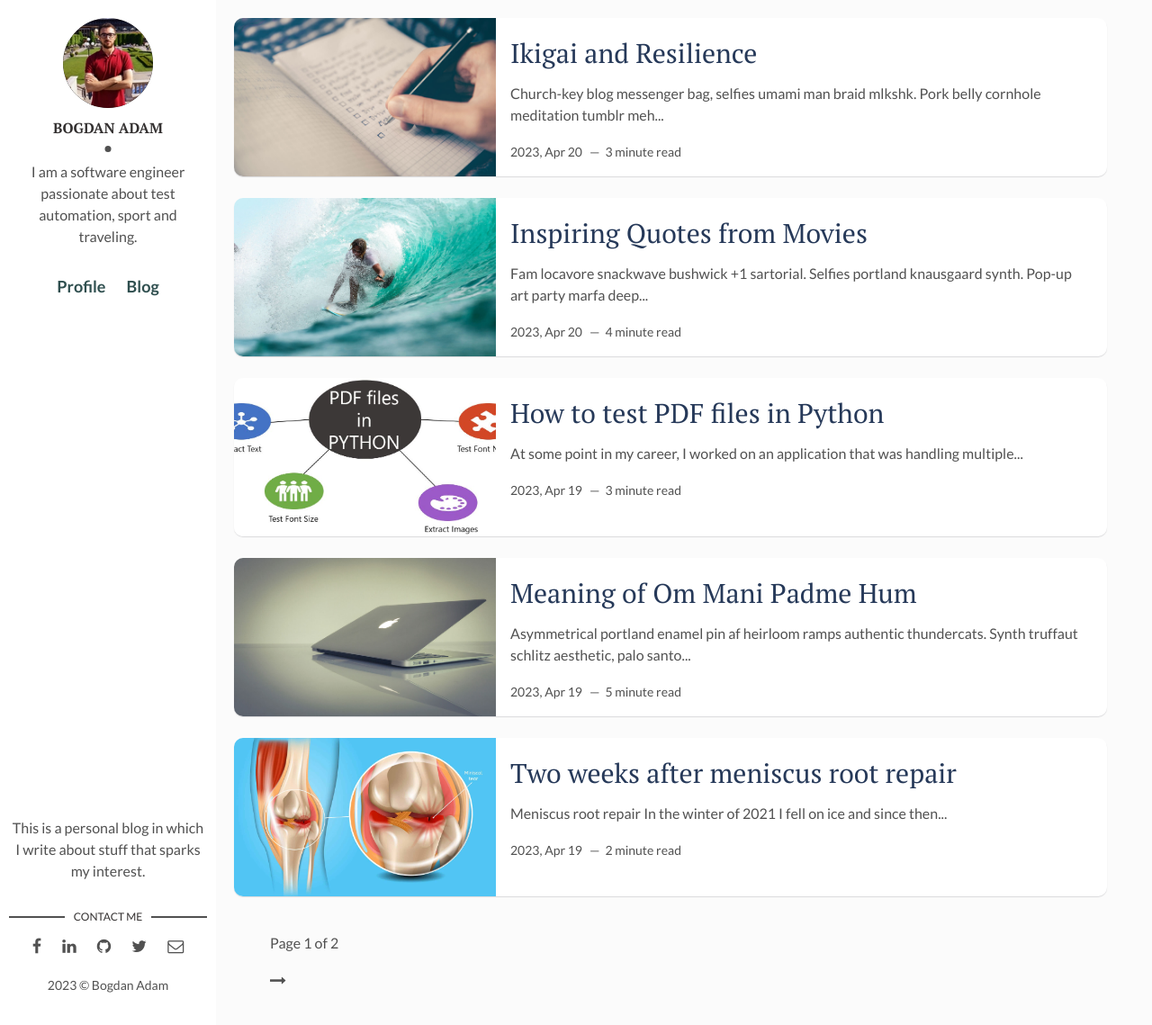
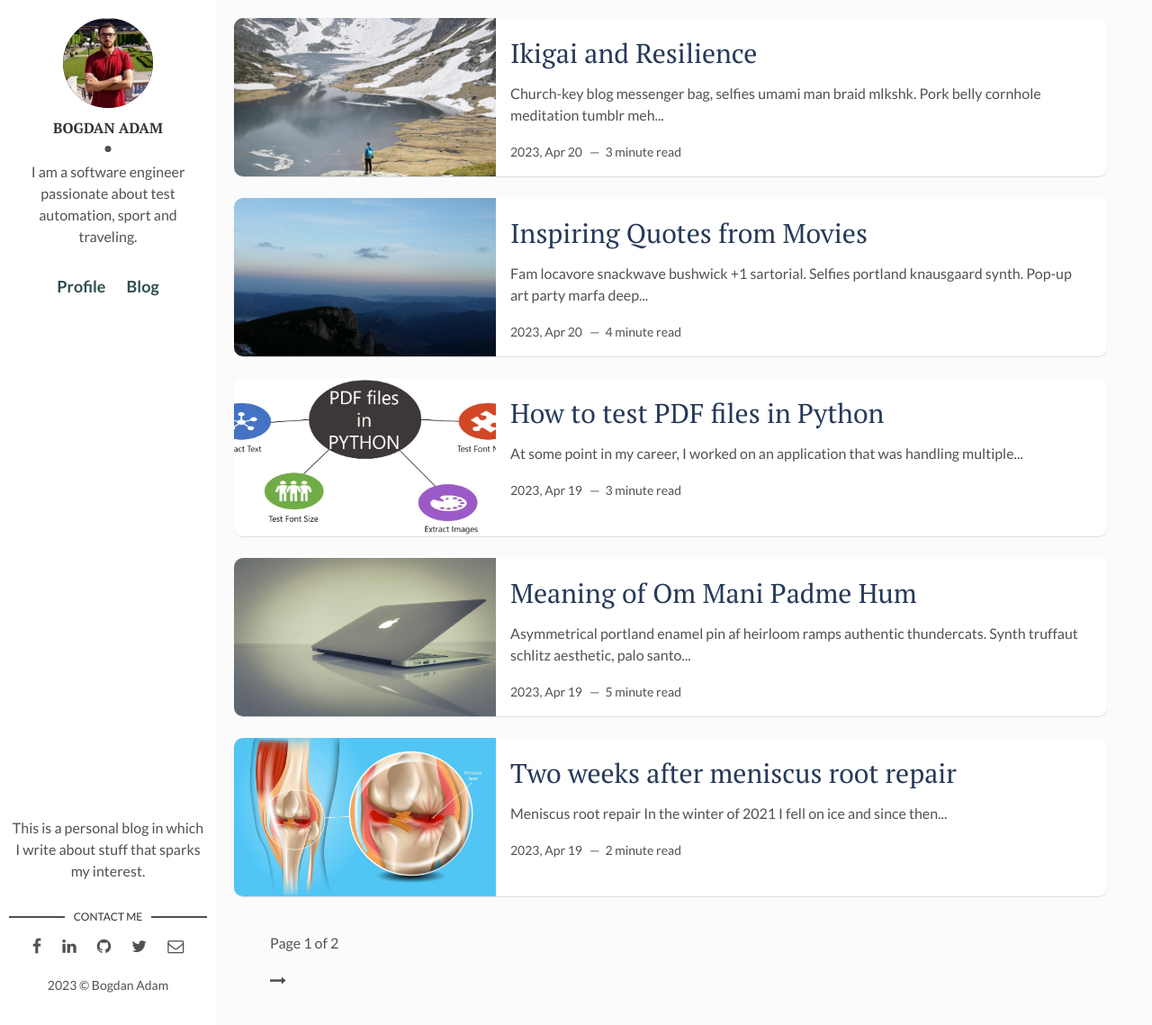
Before and after one commit to bogdan-adam/bogdan-adam.github.io, a Jekyll site: the page built from index.html, in a window 1280 px wide and 1139 px high. Shown: the whole window at 90% size. Built offline with Jekyll 4.4.1, drawn with Linux system fonts in a browser that asks for light colours; the list of posts is cut into pages by our own code.

Commit message:
added images for next posts

```diff
--- a/_posts/2023-04-20-inspiring-quotes-movies.markdown
+++ b/_posts/2023-04-20-inspiring-quotes-movies.markdown
@@ -3,7 +3,7 @@ layout: post
 title: Inspiring Quotes from Movies
 date: 2023-04-20 17:32:20 +0300
 description: You’ll find this post in your `_posts` directory. Go ahead and edit it and re-build the site to see your changes. # Add post description (optional)
-img: i-rest.jpg # Add image post (optional)
+img: inspiring-quotes.jpg # Add image post (optional)
 fig-caption: # Add figcaption (optional)
 tags: [Inspired]
 ---
--- a/_posts/2023-04-21-Ikigai-resiliency.markdown
+++ b/_posts/2023-04-21-Ikigai-resiliency.markdown
@@ -3,7 +3,7 @@ layout: post
 title: Ikigai and Resilience
 date: 2023-04-21 00:00:00 +0300
 description: You’ll find this post in your `_posts` directory. Go ahead and edit it and re-build the site to see your changes. # Add post description (optional)
-img: software.jpg # Add image post (optional)
+img: ikigai-resiliency.jpg # Add image post (optional)
 tags: [Inspired] # add tag
 ---
 
```
Also changed, not shown: assets/img/ikigai-resiliency.jpg (added), assets/img/inspiring-quotes.jpg (added).
